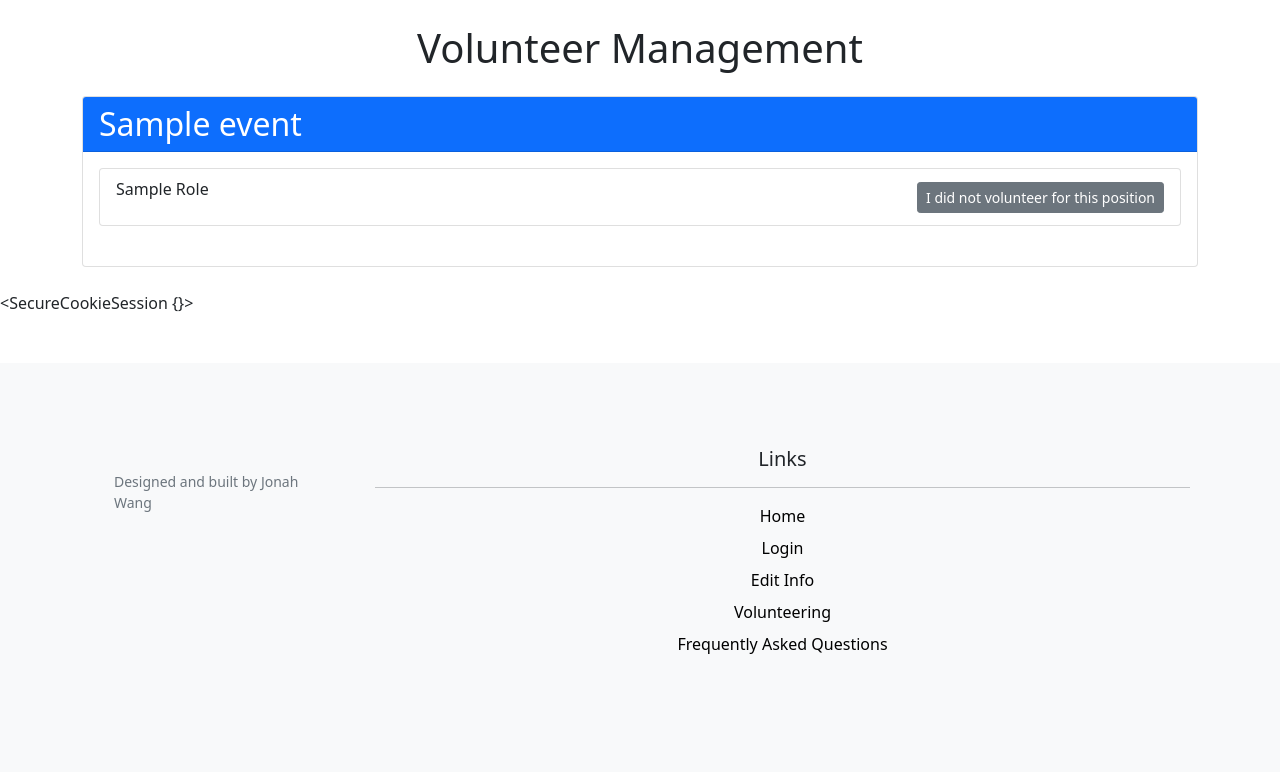
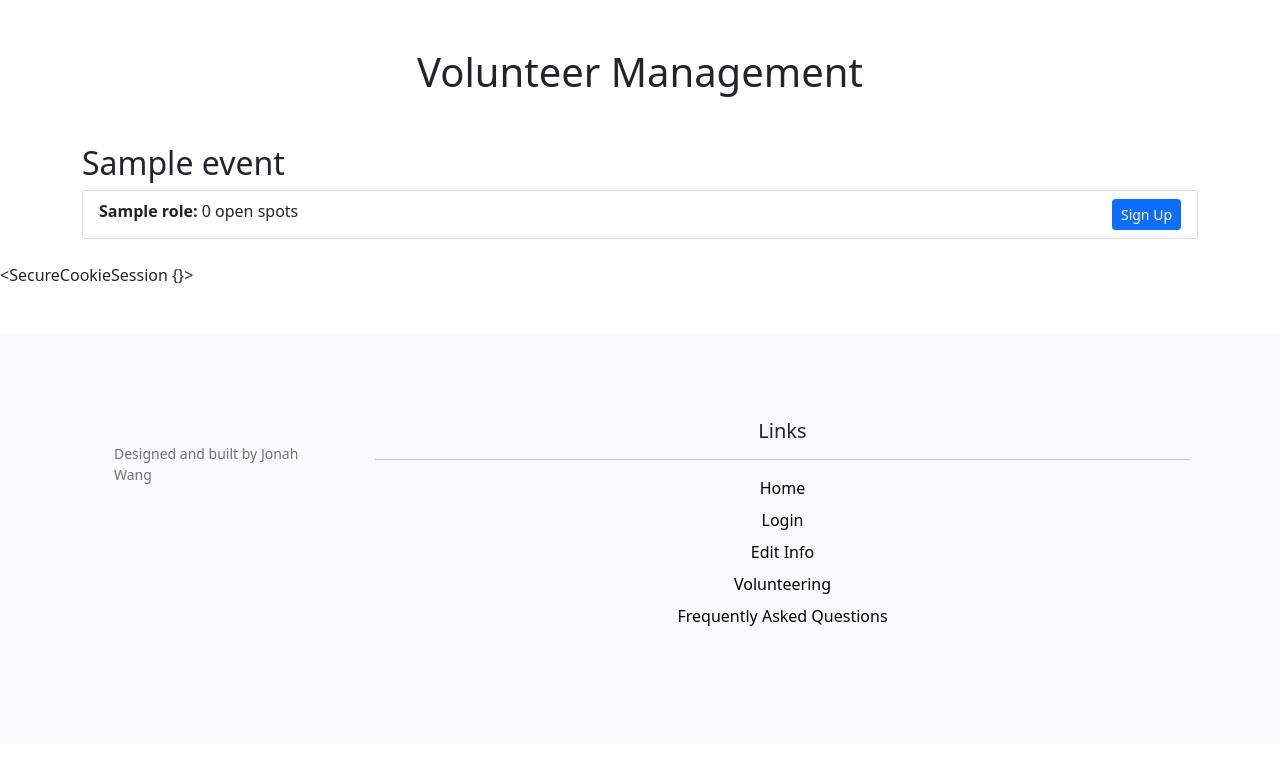
Before and after one commit to AjaxAcheles/BWFieldDay, a Flask app: template templates/volunteering.html in a window 1280 px wide. Shown: the part 104-876 px from the top of the page. After the commit the page ends 730 px from the top, so only its background shows below. Run offline with Flask 3, Linux system fonts and the light colour scheme; the template is opened without the code that fills it: most values are stand-ins (such as "Sample title", 1, 10 or a date in 2020).

Commit message:
working on volunteering page

```diff
--- a/templates/volunteering.html
+++ b/templates/volunteering.html
@@ -3,39 +3,61 @@
 
 {% block content %}
 <div class="container mt-4">
-  <h1 class="mb-4">Volunteer Management</h1>
-
-  {% if message %}
-  <div class="alert alert-info" role="alert">
-    {{ message }}
-  </div>
+  <h1 class="text-center my-5">Volunteer Management</h1>
+  {% for event in events %}
+    <div class="mb-4">
+      <h2>{{ event.event_name }}</h2>
+      <ul class="list-group">
+        {% for role in event.roles %}
+          {% set open_spots = 0 %}
+          {% set already_signed = false %}
+          {% for pos in role.positions %}
+            {% if not pos.parent_id %}
+              {% set open_spots = open_spots + 1 %}
+            {% elif pos.parent_id == session.parent_id %}
+              {% set already_signed = true %}
             {% endif %}
-
-  <form method="POST">
-    {% for event in events %}
-    <div class="card mb-4">
-      <div class="card-header bg-primary text-white">
-        <h2 class="mb-0">{{ event.event_name }}</h2>
-      </div>
-      <div class="card-body">
-        {% for role in event.roles %}
-        <div class="mb-4">
-          <ul class="list-group mb-3">
-            <li class="list-group-item d-flex justify-content-between align-items-center">
-              <p class="text-capitalize">{{ role.role_name }}</p>
-
-              {% if is_volunteered_for_role[role.role_id] %}
-                <button type="submit" name="toggle_volunteer--{{ role.role_id }}" class="btn btn-sm btn-success">I volunteered for this position</button>
+          {% endfor %}
+          <li class="list-group-item">
+            <strong>{{ role.role_name }}:</strong> {{ open_spots }} open spot{{ "s" if open_spots != 1 else "" }}
+            {% if already_signed %}
+              - You are signed up for this position!
             {% else %}
-                <button type="submit" name="toggle_volunteer--{{ role.role_id }}" class="btn btn-sm btn-secondary">I did not volunteer for this position</button>
+              <button class="btn btn-sm btn-primary float-end" onclick="showSignupPopup('{{ event.event_id }}', '{{ role.role_id }}')">Sign Up</button>
             {% endif %}
           </li>
+        {% endfor %}
       </ul>
     </div>
   {% endfor %}
 </div>
+
+<!-- Modal Popup for Sign-Up -->
+<div id="signupModal" class="modal" style="display:none; position: fixed; top: 20%; left: 50%; transform: translate(-50%, 0); background: white; padding: 1rem; border: 1px solid #ccc;">
+  <h3>Sign Up for Role</h3>
+  <form method="POST" action="{{ url_for('volunteers.volunteer_management') }}">
+    <input type="hidden" id="signup_event_id" name="event_id" value="">
+    <input type="hidden" id="signup_role_id" name="role_id" value="">
+    <div class="mb-3">
+      <label for="parent_choice" class="form-label">Choose which parent to sign up:</label>
+      <select id="parent_choice" name="parent_choice" class="form-select">
+        <option value="Parent 1">Parent 1</option>
+        <option value="Parent 2">Parent 2</option>
+      </select>
     </div>
-    {% endfor %}
+    <button type="submit" class="btn btn-primary">Confirm Sign-Up</button>
+    <button type="button" class="btn btn-secondary" onclick="closeSignupPopup()">Cancel</button>
   </form>
 </div>
+
+<script>
+  function showSignupPopup(eventId, roleId) {
+    document.getElementById('signup_event_id').value = eventId;
+    document.getElementById('signup_role_id').value = roleId;
+    document.getElementById('signupModal').style.display = 'block';
+  }
+  function closeSignupPopup() {
+    document.getElementById('signupModal').style.display = 'none';
+  }
+</script>
 {% endblock %}
```
Also changed, not shown: fetch_data.py (+15 -17 lines), volunteers.py (+6 -1 lines), database.db, volunteers.db. Lines whose indentation alone changed are shown as unchanged.
